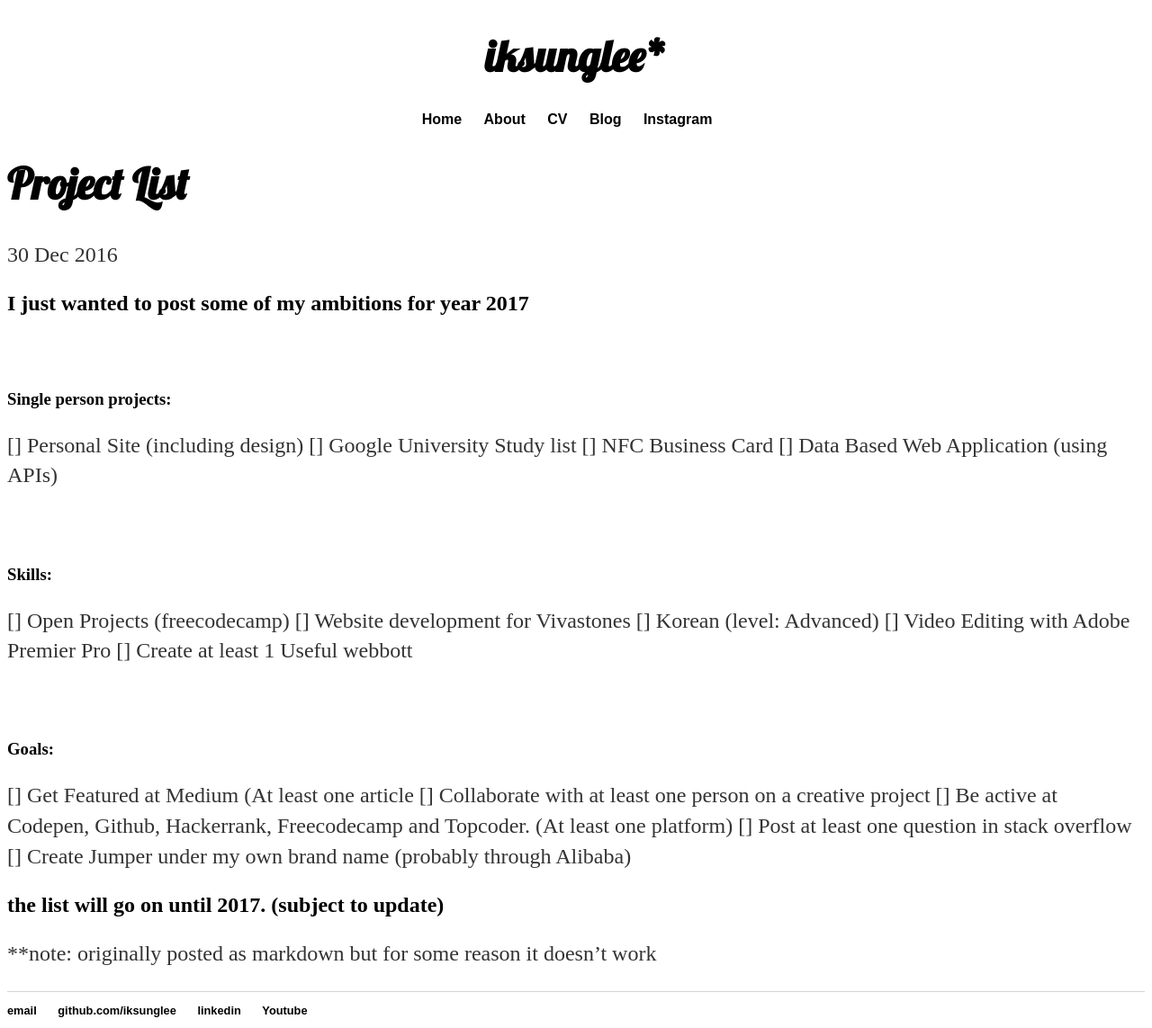
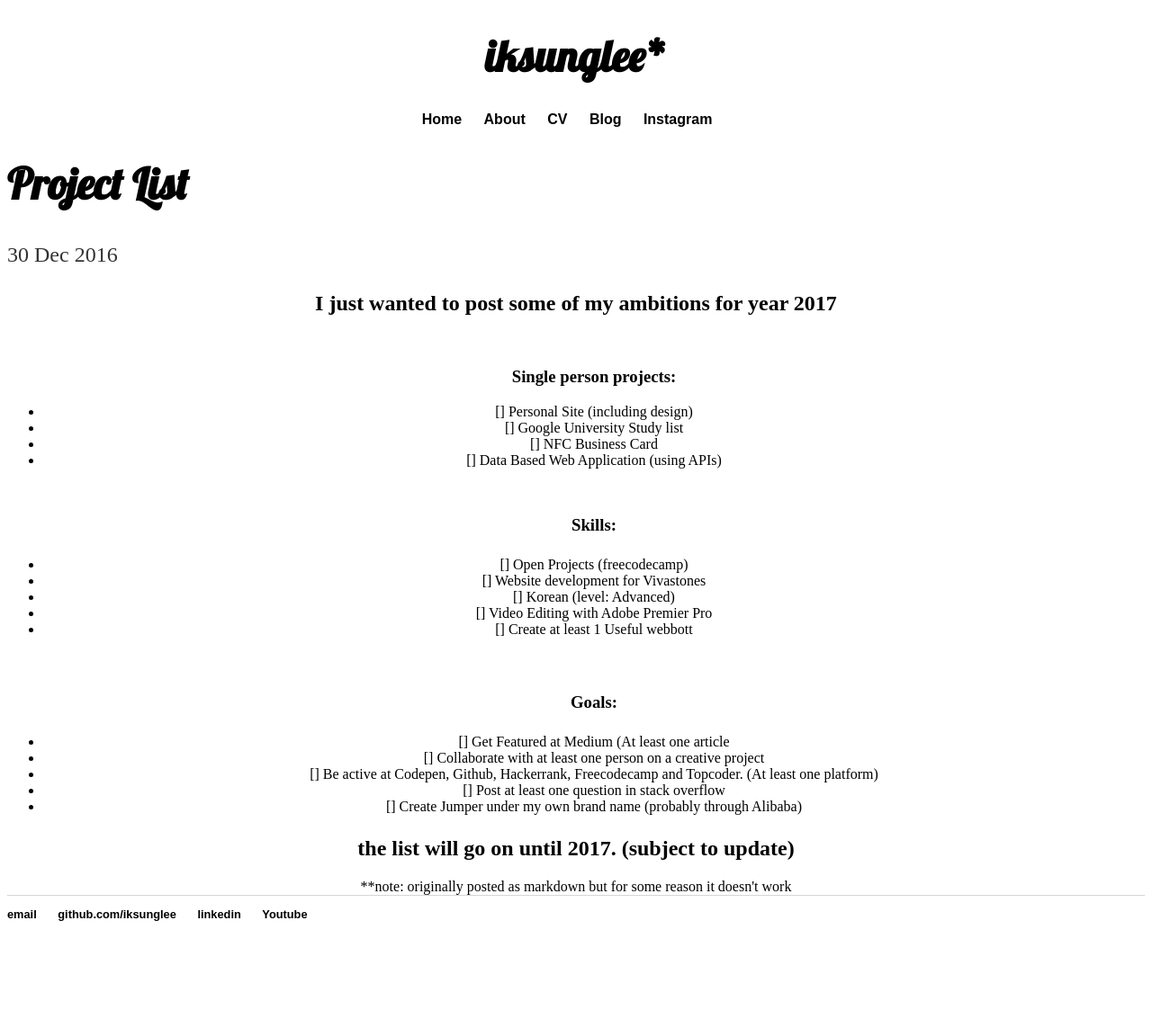
Before and after one commit to iksunglee/iksunglee.github.io, a Jekyll site: the page built from _posts/2016-12-30-Project-List.md, in a window 1280 px wide. Shown: the whole page at 90% size. Built offline with Jekyll 4.4.1, drawn with Linux system fonts in a browser that asks for light colours; after the commit the page ends 1037 px from its top, so only the background shows below that.

Commit message:
Update 2016-12-30-Project-List.md
added li

```diff
--- a/_posts/2016-12-30-Project-List.md
+++ b/_posts/2016-12-30-Project-List.md
@@ -4,35 +4,38 @@ title: "Project List"
 date: 2016-12-30
 ---
 
+<center>
 <h2>I just wanted to post some of my ambitions for year 2017 </h2>
+<center>
 <br>
 
-<h3>Single person projects:</h3>
+<ul><h3>Single person projects:</h3>
+
+ <li>[] Personal Site (including design)</li>
+ <li>[] Google University Study list</li>
+ <li>[] NFC Business Card</li>
+ <li>[] Data Based Web Application (using APIs)</li>
+ </ul>
+<br>
+<ul><h3>Skills: </h3>
 <p>
- [] Personal Site (including design)
- [] Google University Study list
- [] NFC Business Card
- [] Data Based Web Application (using APIs)
+ <li>[] Open Projects (freecodecamp)</li>
+ <li>[] Website development for Vivastones</li>
+ <li>[] Korean (level: Advanced)</li>
+ <li>[] Video Editing with Adobe Premier Pro</li>
+ <li>[] Create at least 1 Useful webbott</li>
 </p>
+</ul>
 <br>
-<h3>Skills: </h3>
+<ul><h3>Goals:</h3>
 <p>
- [] Open Projects (freecodecamp)
- [] Website development for Vivastones
- [] Korean (level: Advanced)
- [] Video Editing with Adobe Premier Pro
- [] Create at least 1 Useful webbott
+  <li>[] Get Featured at Medium (At least one article</li>
+  <li>[] Collaborate with at least one person on a creative project</li>
+  <li>[] Be active at Codepen, Github, Hackerrank, Freecodecamp and Topcoder. (At least one platform)</li>
+  <li>[] Post at least one question in stack overflow</li>
+  <li>[] Create Jumper under my own brand name (probably through Alibaba) </li>
 </p>
-<br>
-<h3>Goals:</h3>
-<p>
-  [] Get Featured at Medium (At least one article
-  [] Collaborate with at least one person on a creative project
-  [] Be active at Codepen, Github, Hackerrank, Freecodecamp and Topcoder. (At least one platform)
-  [] Post at least one question in stack overflow
-  [] Create Jumper under my own brand name (probably through Alibaba)
-</p>
-
+</ul>
 <h2> the list will go on until 2017. (subject to update) </h2>
 
 **note: originally posted as markdown but for some reason it doesn't work
```
